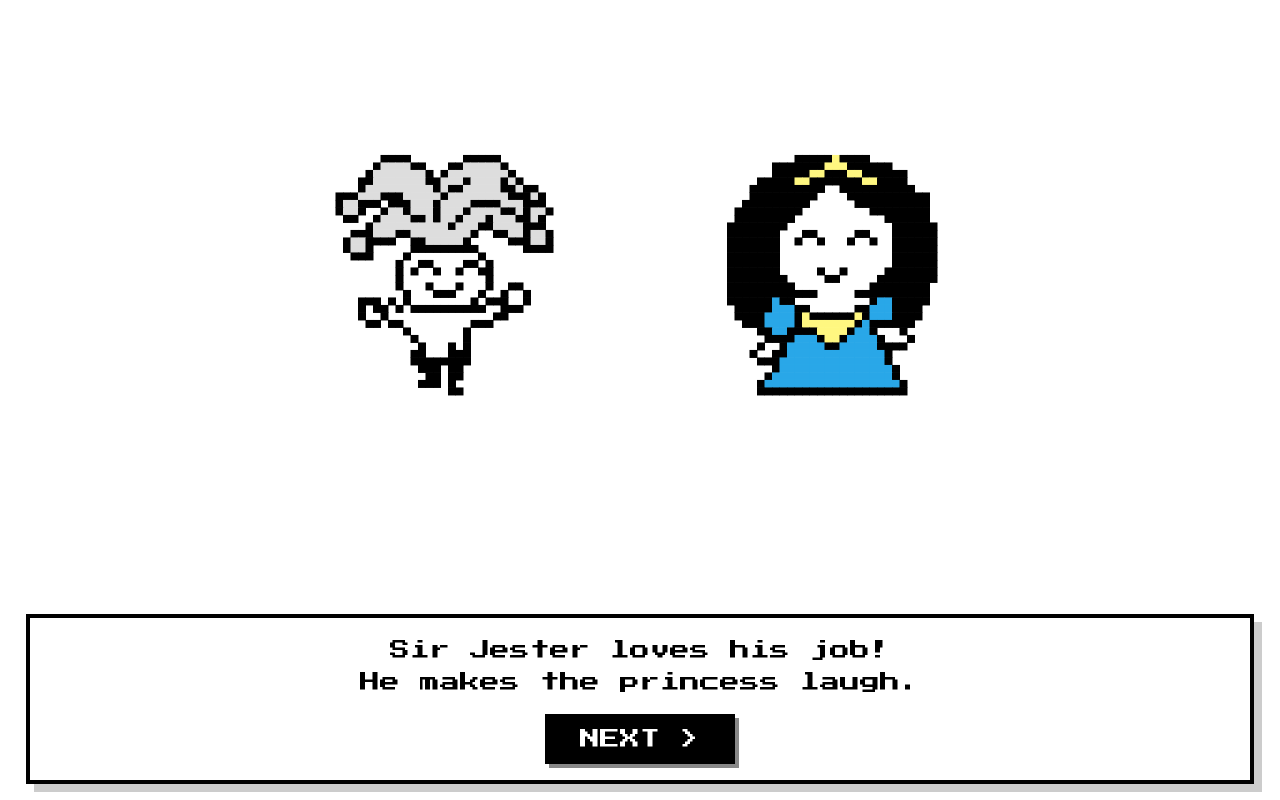
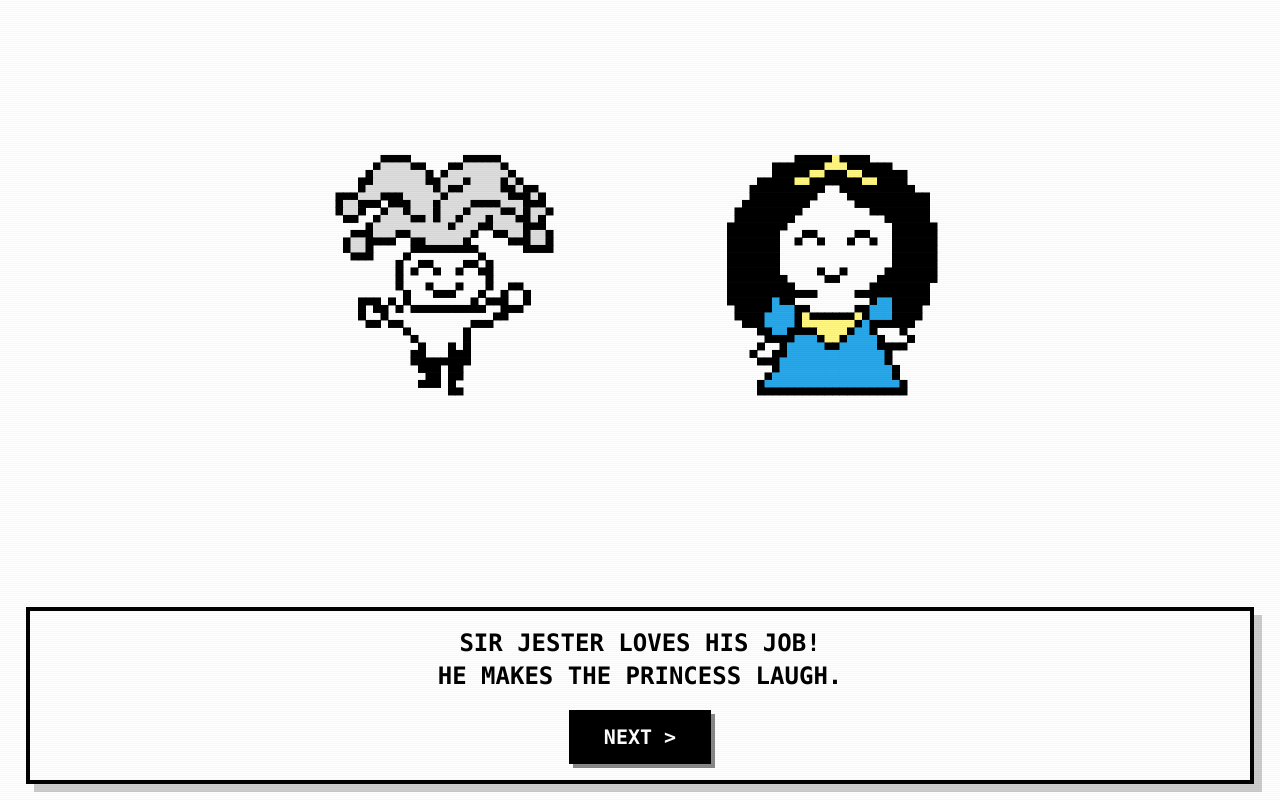
Before and after one commit to avnithv/jester, a plain HTML site: page index.html in a window 1280 px wide. Drawn offline with Linux system fonts and the light colour scheme.

Commit message:
change fonts to offline

```diff
--- a/index.html
+++ b/index.html
@@ -3,15 +3,36 @@
 <head>
 <meta charset="UTF-8">
 <meta name="viewport" content="width=device-width, initial-scale=1.0, maximum-scale=1.0, user-scalable=no">
-<title></title>
+<title>Sir Jester</title>
 <style>
-    @import url('https://fonts.googleapis.com/css2?family=Press+Start+2P&display=swap');
+    /* REMOVED: Google Font Import to save space and work offline */
+
+    /* Global Retro Style: Forces pixels to be sharp and blocky */
+    body, button, #timer, .hud-txt, #story-text, .btn {
+        /* MS Gothic (Windows) and Monaco (Mac) are very sharp/boxy by default */
+        font-family: "MS Gothic", "Fixedsys", "Monaco", "Courier New", monospace;
+
+        /* The "Secret Sauce": Disables modern font smoothing for a pixel look */
+        font-smooth: never;
+        -webkit-font-smoothing: none;
+        -moz-osx-font-smoothing: grayscale;
+        image-rendering: pixelated;
+
+        text-transform: uppercase;
+        font-weight: bold;
+    }
 
     body {
         margin: 0; padding: 0; overflow: hidden;
         background: #fff;
-        font-family: 'Press Start 2P', cursive;
         touch-action: none; user-select: none; -webkit-user-select: none;
+    }
+
+    /* Scanline Overlay: Adds retro texture with 0KB extra files */
+    body::after {
+        content: ""; position: fixed; top: 0; left: 0; width: 100%; height: 100%;
+        background: repeating-linear-gradient(0deg, rgba(0,0,0,0.03) 0px, rgba(0,0,0,0.03) 1px, transparent 1px, transparent 2px);
+        pointer-events: none; z-index: 100;
     }
 
     canvas { display: block; width: 100%; height: 100%; }
@@ -35,18 +56,24 @@
     }
 
     #story-text {
-        font-size: 2.5vmin; line-height: 1.6; color: #000; margin-bottom: 2vmin;
+        font-size: 3vmin; line-height: 1.4; color: #000; margin-bottom: 2vmin;
         min-height: 5vmin; display: flex; align-items: center; justify-content: center;
     }
 
     /* BUTTONS */
     .btn {
         background: #000; color: #fff; border: 0.4vmin solid #000;
-        padding: 1.5vmin 4vmin; font-family: inherit; font-size: 2.5vmin;
+        padding: 1.5vmin 4vmin; font-size: 2.5vmin;
         cursor: pointer; box-shadow: 0.5vmin 0.5vmin 0 #888;
         display: inline-block;
     }
     .btn:active { transform: translate(0.3vmin, 0.3vmin); box-shadow: 0.2vmin 0.2vmin 0 #888; }
+
+    /* Timer & HUD Adjustments */
+    #timer { font-size: 4vmin; }
+    .hud-txt { font-size: 2.25vmin; }
+
+    /* Rest of your existing CSS (Borders, Animations, etc.) follows... */
 
     /* HUD OVERLAY */
     #game-hud {
```
